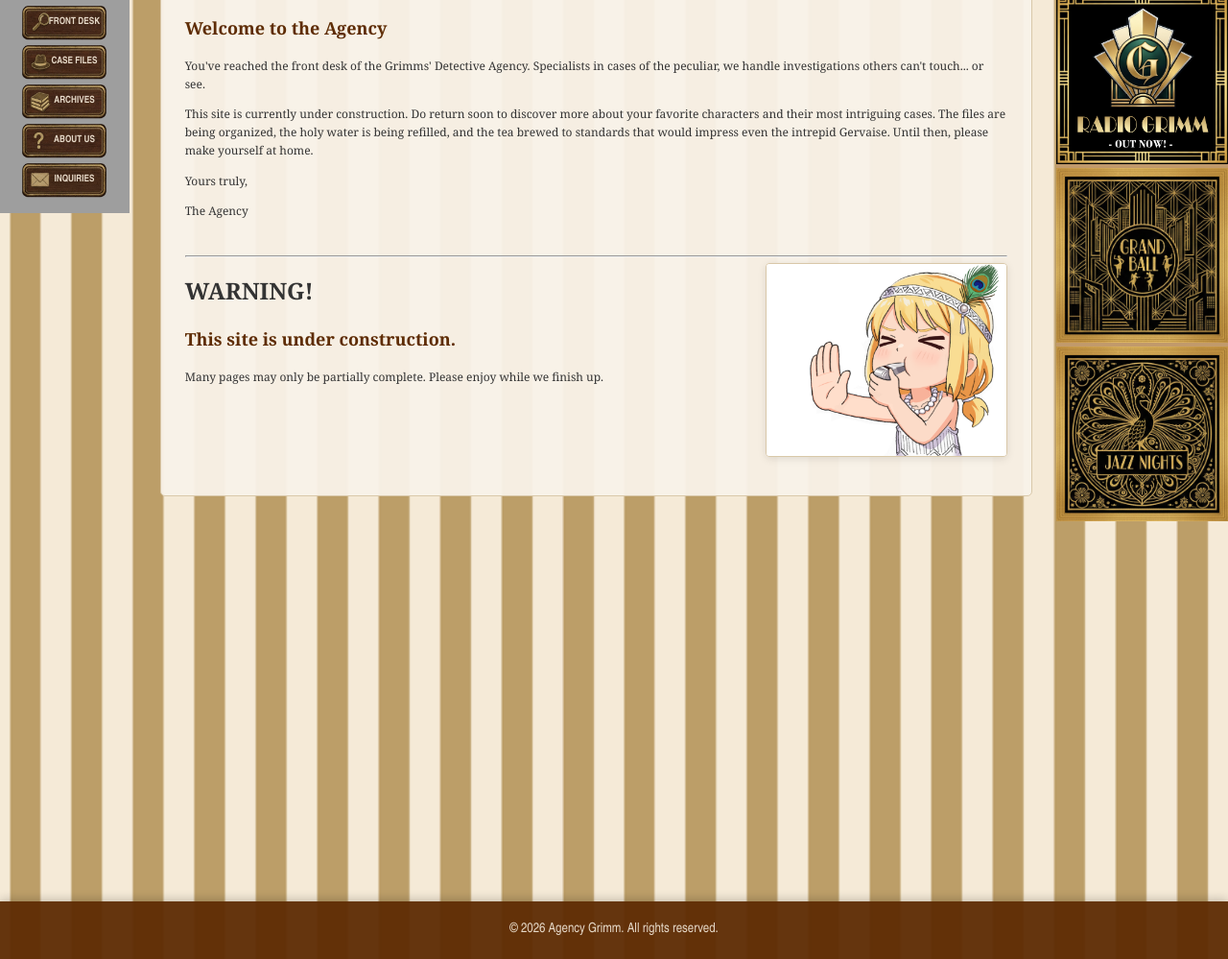
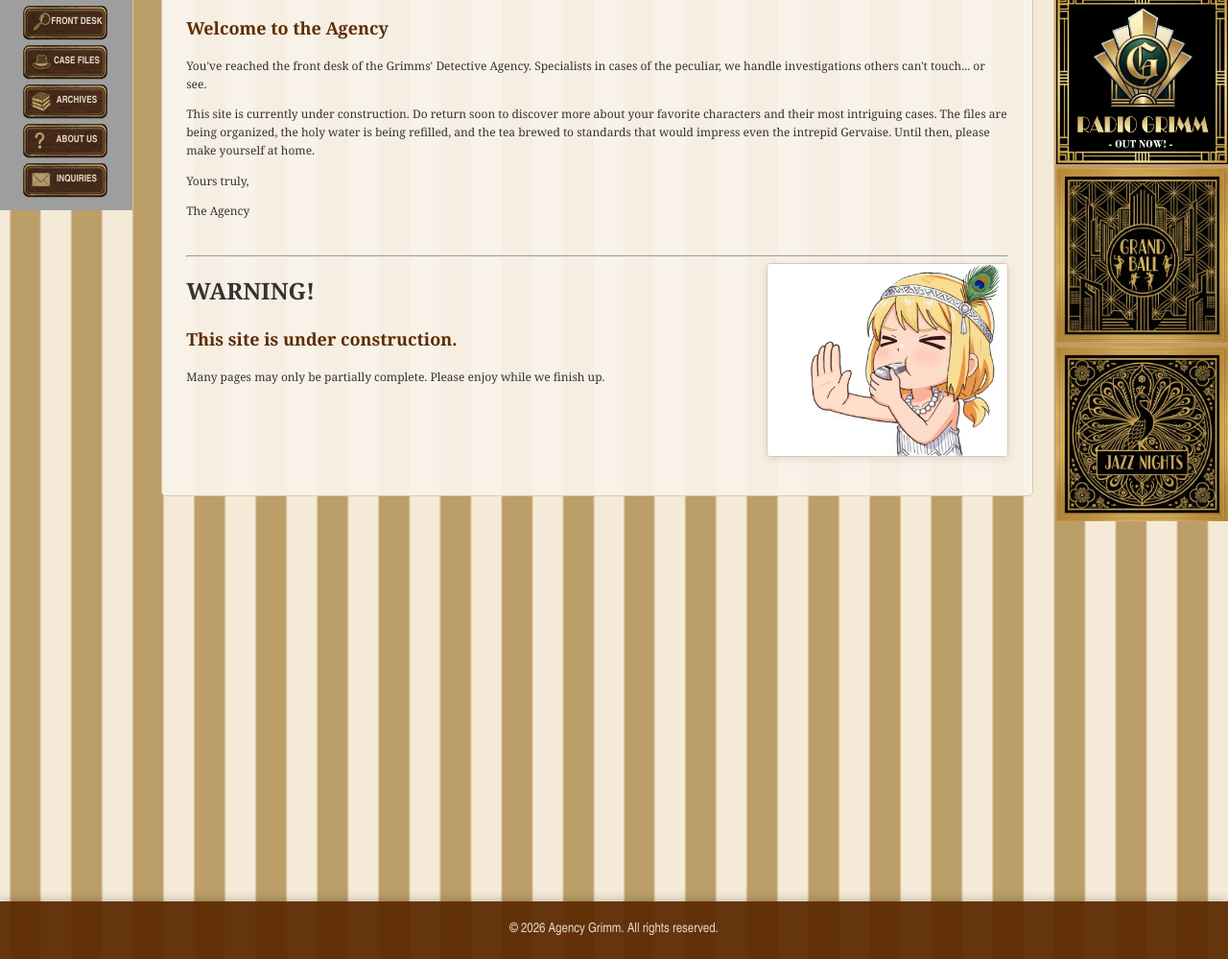
Before and after one commit to johnhopes-collab/grimmsdetectiveagency, a Jekyll site: the page built from index.html, in a window 1280 px wide. Shown: the part 692-1691 px from the top of the page at 96% size. Built offline with Jekyll 4.4.1, drawn with Linux system fonts in a browser that asks for light colours; grey boxes are pictures that could not be loaded.

Commit message:
Update style.scss

```diff
--- a/assets/css/style.scss
+++ b/assets/css/style.scss
@@ -84,8 +84,8 @@ body {
 
 /* Left sidebar - LEFT SIDE BAR MENU */
 .sidebar {
-    width: 135px; /* Fixed width */
-    height: 230px;
+    width: 138px; /* Fixed width */
+    height: 227px;
     background-color: var(--sidebar-brown);
     background-image: url('{{ site.baseurl }}/assets/images/sidebarL/Lbar1.png');
     background-size: 100% 100%;
@@ -143,7 +143,7 @@ body {
     display: inline-block;
     font-size: 10px;
     line-height: 18px;
-    margin-left: 20px;
+    margin-left: 22px;
 }
 
 /* Hover effect */
```
